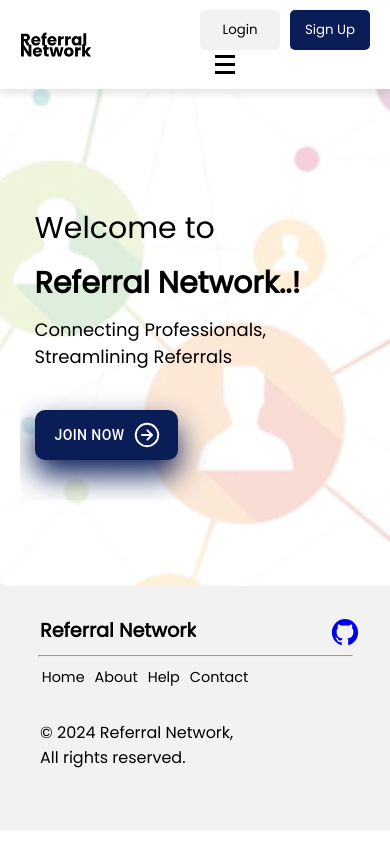
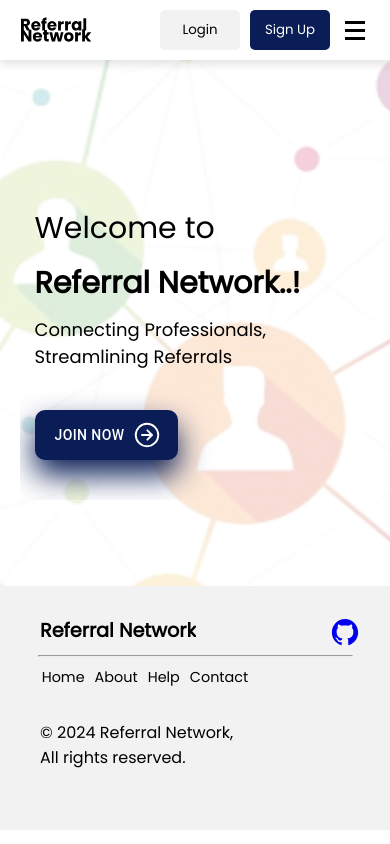
Before and after one commit to RutikKulkarni/ReferralNetworkHub, a React (Create React App) app in the folder frontend/: page / in a window 390 px wide. Built offline with nearby package versions, Linux system fonts and the light colour scheme.

Commit message:
Implememt signup page

```diff
--- a/frontend/src/components/Navbar/Navbar.module.css
+++ b/frontend/src/components/Navbar/Navbar.module.css
@@ -1,10 +1,11 @@
-/* Navbar Styles */
 .navbar {
   width: 100vw;
+  /* sticky */
   position: fixed;
   top: 0;
   left: 0;
   z-index: 1000;
+  /* sticky end */
   background-color: var(--secondary-color);
   padding: 10px 20px;
   display: flex;
@@ -13,7 +14,6 @@
   box-shadow: 0px 5px 8px rgba(0, 0, 0, 0.1);
 }
 
-/* Logo Styles */
 .logo {
   display: flex;
   justify-content: center;
@@ -22,7 +22,6 @@
   height: 60px;
 }
 
-/* Navigation Menu Styles */
 .navMenu {
   width: 50%;
   display: flex;
@@ -35,7 +34,6 @@
   cursor: pointer;
 }
 
-/* Navigation Buttons Styles */
 .navBtns {
   gap: 20px;
   display: flex;
@@ -66,13 +64,12 @@
   font-family: Poppins;
 }
 
-/* Media Queries */
+/* media queries */
 @media screen and (max-width: 955px) {
   .navbar {
     justify-content: space-between;
   }
-
-  /* Hamburger Menu Styles */
+  /* hamburger */
   .hamburger {
     display: block;
     cursor: pointer;
@@ -89,6 +86,7 @@
     transition: 0.3s ease-in-out;
   }
 
+  /* adding active class to the bars  */
   .hamburger.active .bar:nth-child(2) {
     opacity: 0;
   }
@@ -99,7 +97,6 @@
     transform: translateY(-8px) rotate(-45deg);
   }
 
-  /* Mobile Menu Styles */
   .navMenu {
     position: absolute;
     flex-direction: column;
@@ -121,7 +118,6 @@
     margin: 16px 0;
   }
 
-  /* Adjustments for Mobile View */
   .navBtns {
     width: auto;
     gap: 10px;
@@ -131,6 +127,11 @@
     height: 40px;
   }
 
+  .navigations {
+    display: flex;
+    align-items: center;
+  }
+
   .loginBtn,
   .signupBtn {
     width: 80px;
```
